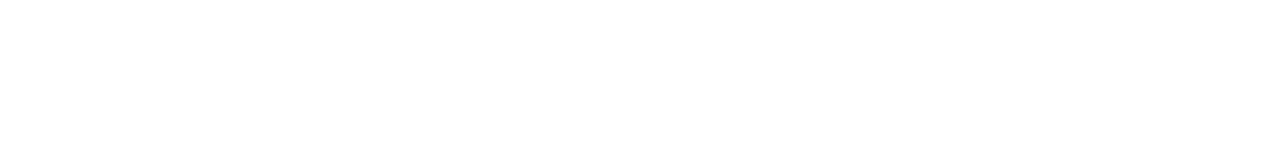
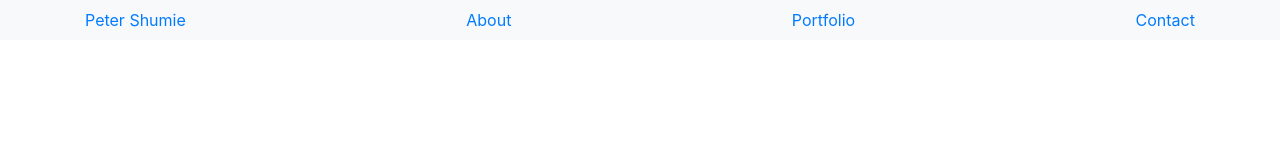
Before and after one commit to shumie-code/Bootstrap-portfolio, a plain HTML site: page index.html in a window 1280 px wide. Drawn offline with nearby package versions, Linux system fonts and the light colour scheme.

Commit message:
navbar added to bootstrap portfolio

```diff
--- a/index.html
+++ b/index.html
@@ -6,7 +6,19 @@
     <meta http-equiv="X-UA-Compatible" content="ie=edge">
     <title>About Me | Peter Shumie</title>
     <link rel="stylesheet" href="https://stackpath.bootstrapcdn.com/bootstrap/4.3.1/css/bootstrap.min.css" integrity="sha384-ggOyR0iXCbMQv3Xipma34MD+dH/1fQ784/j6cY/iJTQUOhcWr7x9JvoRxT2MZw1T" crossorigin="anonymous">
-</head>
+</head
+><nav class="navbar navbar-expand-lg navbar-light bg-light">
+    <div class="container">
+      <a class="Peter Shumie" href="#">Peter Shumie</a>
+      <a href="index.html">About</a>
+     <a href="portfolio.html">Portfolio</a>
+     <a href="contact.html">Contact</a>
+    </div>
+</nav>
+
+
+
+
 <body>
 
 </body>
```
